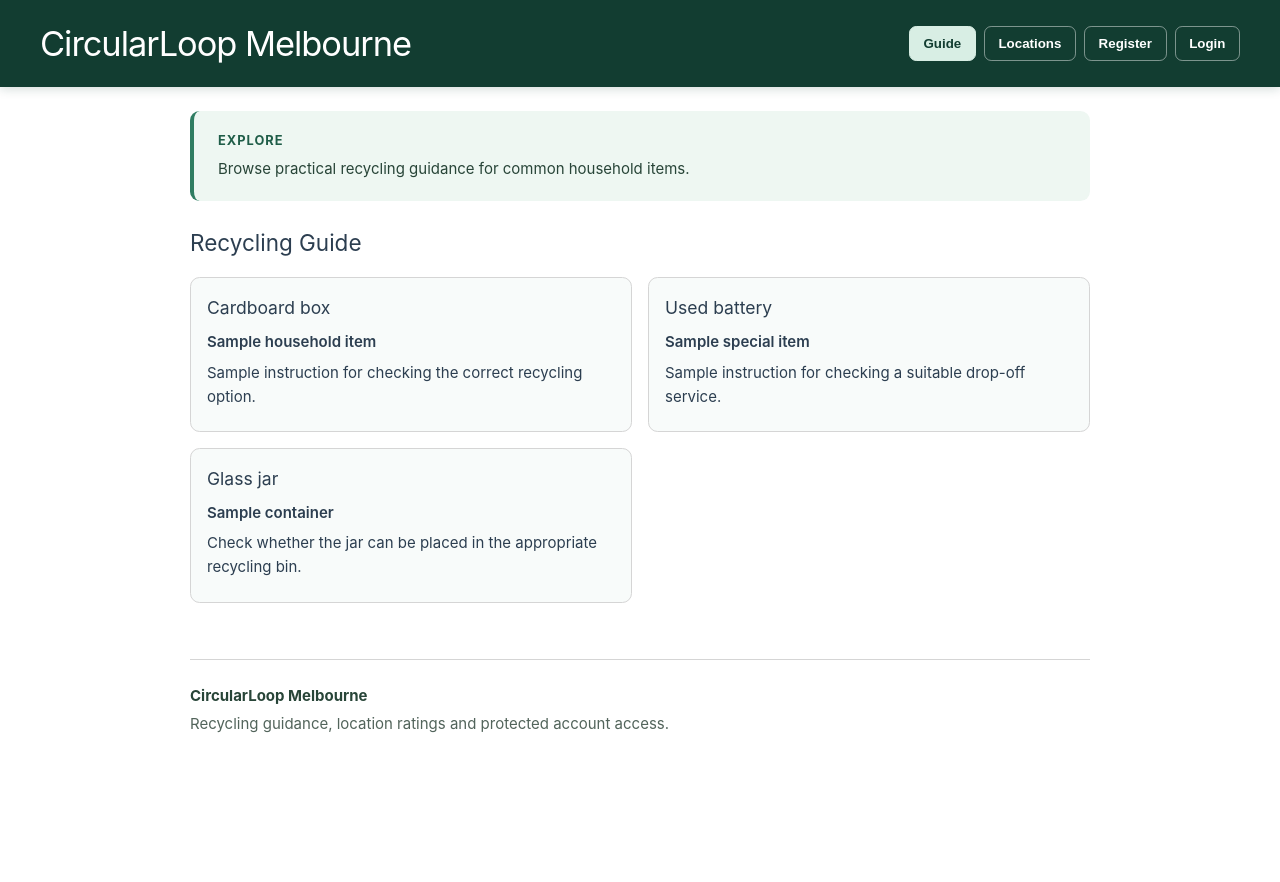
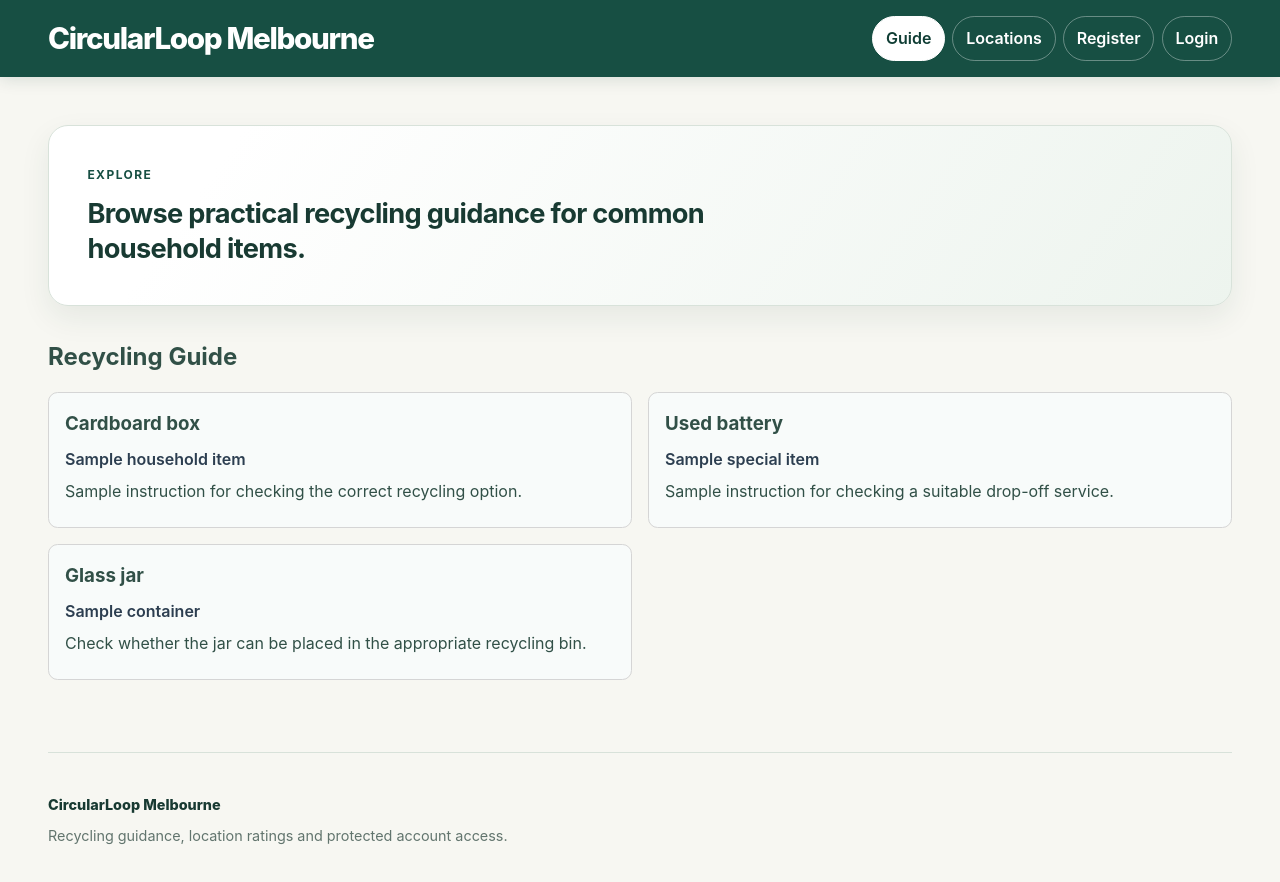
Before and after one commit to Eli-Wen/qwen-library, a Vue app: page / in a window 1280 px wide. Shown: the top 882 px of the page. Before the commit the page ends 800 px from the top, so only its background shows below. Built offline with nearby package versions, Linux system fonts and the light colour scheme; no server answers.

Commit message:
establish CircularLoop design system

```diff
--- a/index.html
+++ b/index.html
@@ -1,10 +1,11 @@
 <!DOCTYPE html>
-<html lang="">
+<html lang="en-AU">
   <head>
     <meta charset="UTF-8">
     <link rel="icon" href="/favicon.ico">
     <meta name="viewport" content="width=device-width, initial-scale=1.0">
-    <title>Vite App</title>
+    <meta name="description" content="CircularLoop Melbourne recycling guidance and location planning.">
+    <title>CircularLoop Melbourne</title>
   </head>
   <body>
     <div id="app"></div>
--- a/src/App.vue
+++ b/src/App.vue
@@ -152,9 +152,9 @@
 .site-header {
   width: 100vw;
   margin-left: calc(50% - 50vw);
-  background-color: #123d31;
-  color: white;
-  box-shadow: 0 2px 10px rgba(18, 61, 49, 0.18);
+  background-color: var(--color-brand);
+  color: var(--color-surface);
+  box-shadow: var(--shadow-header);
   position: sticky;
   top: 0;
   z-index: 100;
@@ -164,22 +164,24 @@
   display: flex;
   align-items: center;
   justify-content: space-between;
-  gap: 1.5rem;
-  width: min(1200px, calc(100% - 3rem));
+  gap: var(--space-4);
+  width: min(var(--content-width), calc(100% - (var(--page-gutter) * 2)));
   margin: 0 auto;
   padding: 1rem 0;
 }
 
 .site-title {
   margin: 0;
-  color: white;
-  font-size: clamp(1.5rem, 3vw, 2.15rem);
-  letter-spacing: -0.03em;
+  color: var(--color-surface);
+  font-size: clamp(1.35rem, 2.4vw, 1.85rem);
+  font-weight: 800;
+  letter-spacing: -0.045em;
+  line-height: 1.1;
 }
 
 .topbar-right {
   display: grid;
-  gap: 0.55rem;
+  gap: 0.45rem;
   justify-items: end;
 }
 
@@ -187,47 +189,48 @@
   display: flex;
   flex-wrap: wrap;
   justify-content: flex-end;
-  gap: 0.5rem;
+  gap: 0.45rem;
 }
 
 .site-nav button {
-  padding: 0.55rem 0.85rem;
-  border: 1px solid rgba(255, 255, 255, 0.45);
-  border-radius: 0.45rem;
+  padding: 0.55rem 0.8rem;
+  border: 1px solid rgba(255, 255, 255, 0.35);
+  border-radius: 999px;
   background-color: transparent;
-  color: white;
+  color: var(--color-surface);
   cursor: pointer;
   font-weight: 600;
+  transition: background-color 160ms ease, border-color 160ms ease, color 160ms ease;
 }
 
 .site-nav button:hover {
-  background-color: rgba(255, 255, 255, 0.14);
+  background-color: rgba(255, 255, 255, 0.15);
 }
 
 .site-nav button.is-active {
-  border-color: #d8eee4;
-  background-color: #d8eee4;
-  color: #123d31;
+  border-color: var(--color-surface);
+  background-color: var(--color-surface);
+  color: var(--color-brand-strong);
 }
 
 .site-nav button:focus-visible {
-  outline: 3px solid #f4c95d;
-  outline-offset: 2px;
+  outline: 3px solid var(--color-accent);
+  outline-offset: 3px;
 }
 
 .user-status {
   margin: 0;
-  color: #e1f3ea;
+  color: #dceee3;
+  font-size: 0.875rem;
   font-weight: 600;
 }
 
 .page-content {
   display: grid;
-  gap: 1.5rem;
-  width: 100%;
-  max-width: 900px;
+  gap: var(--space-5);
+  width: min(var(--content-width), calc(100% - (var(--page-gutter) * 2)));
   margin: 0 auto;
-  padding: 1.5rem 0;
+  padding: var(--space-6) 0 var(--space-7);
 }
 
 @media (max-width: 767px) {
@@ -264,7 +267,7 @@
   }
 
   .page-content {
-    padding-top: 1rem;
+    padding-top: var(--space-4);
   }
 }
 </style>
--- a/src/assets/base.css
+++ b/src/assets/base.css
@@ -1,53 +1,32 @@
-/* color palette from <https://github.com/vuejs/theme> */
 :root {
-  --vt-c-white: #ffffff;
-  --vt-c-white-soft: #f8f8f8;
-  --vt-c-white-mute: #f2f2f2;
-
-  --vt-c-black: #181818;
-  --vt-c-black-soft: #222222;
-  --vt-c-black-mute: #282828;
-
-  --vt-c-indigo: #2c3e50;
-
-  --vt-c-divider-light-1: rgba(60, 60, 60, 0.29);
-  --vt-c-divider-light-2: rgba(60, 60, 60, 0.12);
-  --vt-c-divider-dark-1: rgba(84, 84, 84, 0.65);
-  --vt-c-divider-dark-2: rgba(84, 84, 84, 0.48);
-
-  --vt-c-text-light-1: var(--vt-c-indigo);
-  --vt-c-text-light-2: rgba(60, 60, 60, 0.66);
-  --vt-c-text-dark-1: var(--vt-c-white);
-  --vt-c-text-dark-2: rgba(235, 235, 235, 0.64);
-}
-
-/* semantic color variables for this project */
-:root {
-  --color-background: var(--vt-c-white);
-  --color-background-soft: var(--vt-c-white-soft);
-  --color-background-mute: var(--vt-c-white-mute);
-
-  --color-border: var(--vt-c-divider-light-2);
-  --color-border-hover: var(--vt-c-divider-light-1);
-
-  --color-heading: var(--vt-c-text-light-1);
-  --color-text: var(--vt-c-text-light-1);
-
-  --section-gap: 160px;
-}
-
-@media (prefers-color-scheme: dark) {
-  :root {
-    --color-background: var(--vt-c-black);
-    --color-background-soft: var(--vt-c-black-soft);
-    --color-background-mute: var(--vt-c-black-mute);
-
-    --color-border: var(--vt-c-divider-dark-2);
-    --color-border-hover: var(--vt-c-divider-dark-1);
-
-    --color-heading: var(--vt-c-text-dark-1);
-    --color-text: var(--vt-c-text-dark-2);
-  }
+  --color-canvas: #f7f7f2;
+  --color-surface: #ffffff;
+  --color-surface-muted: #edf4ee;
+  --color-ink: #183a32;
+  --color-text: #315047;
+  --color-text-muted: #62756e;
+  --color-brand: #174f43;
+  --color-brand-strong: #0f3d34;
+  --color-brand-soft: #dceee3;
+  --color-accent: #eab94e;
+  --color-border: #d8e2da;
+  --color-border-strong: #aac0b2;
+  --color-danger: #a43333;
+  --shadow-card: 0 12px 30px rgba(21, 62, 51, 0.08);
+  --shadow-header: 0 2px 16px rgba(12, 49, 41, 0.14);
+  --radius-sm: 0.5rem;
+  --radius-md: 0.9rem;
+  --radius-lg: 1.25rem;
+  --content-width: 1200px;
+  --page-gutter: clamp(1.25rem, 4vw, 3rem);
+  --space-1: 0.5rem;
+  --space-2: 0.75rem;
+  --space-3: 1rem;
+  --space-4: 1.5rem;
+  --space-5: 2rem;
+  --space-6: 3rem;
+  --space-7: 4.5rem;
+  --focus-ring: 3px solid var(--color-accent);
 }
 
 *,
@@ -55,18 +34,19 @@
 *::after {
   box-sizing: border-box;
   margin: 0;
-  font-weight: normal;
+}
+
+html {
+  background: var(--color-canvas);
 }
 
 body {
   min-height: 100vh;
   color: var(--color-text);
-  background: var(--color-background);
-  transition:
-    color 0.5s,
-    background-color 0.5s;
+  background: var(--color-canvas);
   line-height: 1.6;
   font-family:
+    "Avenir Next",
     Inter,
     -apple-system,
     BlinkMacSystemFont,
@@ -79,8 +59,41 @@
     'Droid Sans',
     'Helvetica Neue',
     sans-serif;
-  font-size: 15px;
+  font-size: 16px;
   text-rendering: optimizeLegibility;
   -webkit-font-smoothing: antialiased;
   -moz-osx-font-smoothing: grayscale;
 }
+
+button,
+input,
+select,
+textarea {
+  font: inherit;
+}
+
+button,
+input,
+select,
+textarea,
+a {
+  -webkit-tap-highlight-color: transparent;
+}
+
+button:focus-visible,
+input:focus-visible,
+select:focus-visible,
+textarea:focus-visible,
+a:focus-visible {
+  outline: var(--focus-ring);
+  outline-offset: 3px;
+}
+
+button {
+  border: 0;
+}
+
+img {
+  display: block;
+  max-width: 100%;
+}
--- a/src/assets/main.css
+++ b/src/assets/main.css
@@ -1,35 +1,19 @@
 @import './base.css';
 
 #app {
-  max-width: 1280px;
-  margin: 0 auto;
-  padding: 2rem;
-  font-weight: normal;
+  min-height: 100vh;
 }
 
 a,
 .green {
   text-decoration: none;
-  color: hsla(160, 100%, 37%, 1);
-  transition: 0.4s;
-  padding: 3px;
+  color: var(--color-brand);
+  font-weight: 700;
+  transition: color 160ms ease, background-color 160ms ease;
 }
 
 @media (hover: hover) {
   a:hover {
-    background-color: hsla(160, 100%, 37%, 0.2);
+    color: var(--color-brand-strong);
   }
 }
-
-@media (min-width: 1024px) {
-  body {
-    /* display: flex;
-    place-items: center; */
-  }
-
-  #app {
-    /* display: grid;
-    grid-template-columns: 1fr 1fr; */
-    padding: 0 2rem;
-  }
-}
--- a/src/components/PageIntro.vue
+++ b/src/components/PageIntro.vue
@@ -20,25 +20,30 @@
 
 <style scoped>
 .page-intro {
-  padding: 1.25rem 1.5rem;
-  border-left: 4px solid #2f7d62;
-  border-radius: 0.6rem;
-  background-color: #eef7f2;
+  padding: clamp(1.5rem, 3vw, 2.5rem);
+  border: 1px solid var(--color-border);
+  border-radius: var(--radius-lg);
+  background:
+    linear-gradient(125deg, var(--color-surface) 15%, var(--color-surface-muted));
+  box-shadow: var(--shadow-card);
 }
 
 .page-label {
-  margin: 0 0 0.35rem;
-  color: #1f5d48;
-  font-size: 0.8rem;
+  margin: 0 0 var(--space-2);
+  color: var(--color-brand);
+  font-size: 0.75rem;
   font-weight: 700;
-  letter-spacing: 0.08em;
+  letter-spacing: 0.12em;
   text-transform: uppercase;
 }
 
 .page-description {
-  max-width: 48rem;
+  max-width: 44rem;
   margin: 0;
-  color: #284538;
-  line-height: 1.6;
+  color: var(--color-ink);
+  font-size: clamp(1.25rem, 2.2vw, 1.7rem);
+  font-weight: 700;
+  letter-spacing: -0.025em;
+  line-height: 1.3;
 }
 </style>
--- a/src/components/SiteFooter.vue
+++ b/src/components/SiteFooter.vue
@@ -7,20 +7,20 @@
 
 <style scoped>
 .site-footer {
-  width: 100%;
-  max-width: 900px;
-  margin: 2rem auto 0;
-  padding: 1.25rem 0;
-  border-top: 1px solid #d5d5d5;
-  color: #52645b;
+  width: min(var(--content-width), calc(100% - (var(--page-gutter) * 2)));
+  margin: 0 auto;
+  padding: var(--space-5) 0 var(--space-6);
+  border-top: 1px solid var(--color-border);
+  color: var(--color-text-muted);
+  font-size: 0.9rem;
 }
 
 .site-footer p {
-  margin: 0.25rem 0;
+  margin: var(--space-1) 0;
 }
 
 .footer-title {
-  color: #284538;
-  font-weight: 700;
+  color: var(--color-ink);
+  font-weight: 800;
 }
 </style>
```
